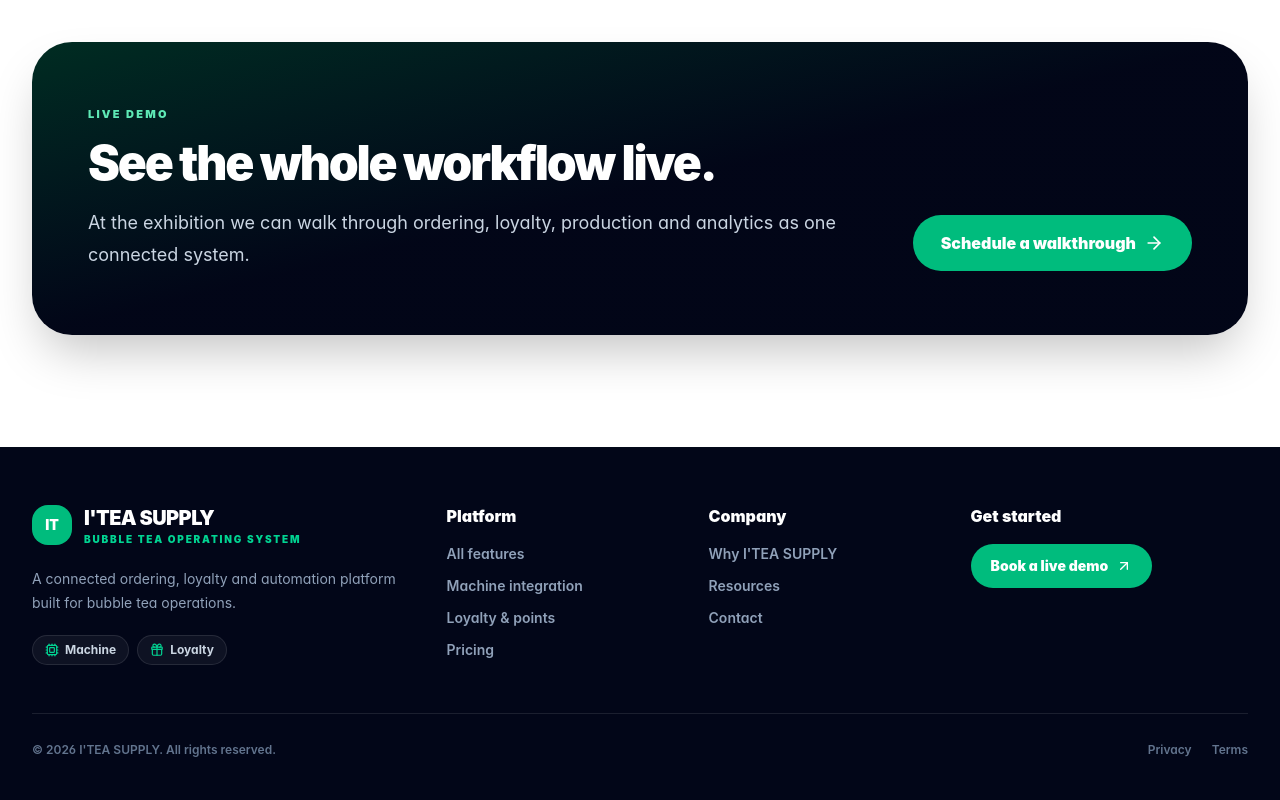
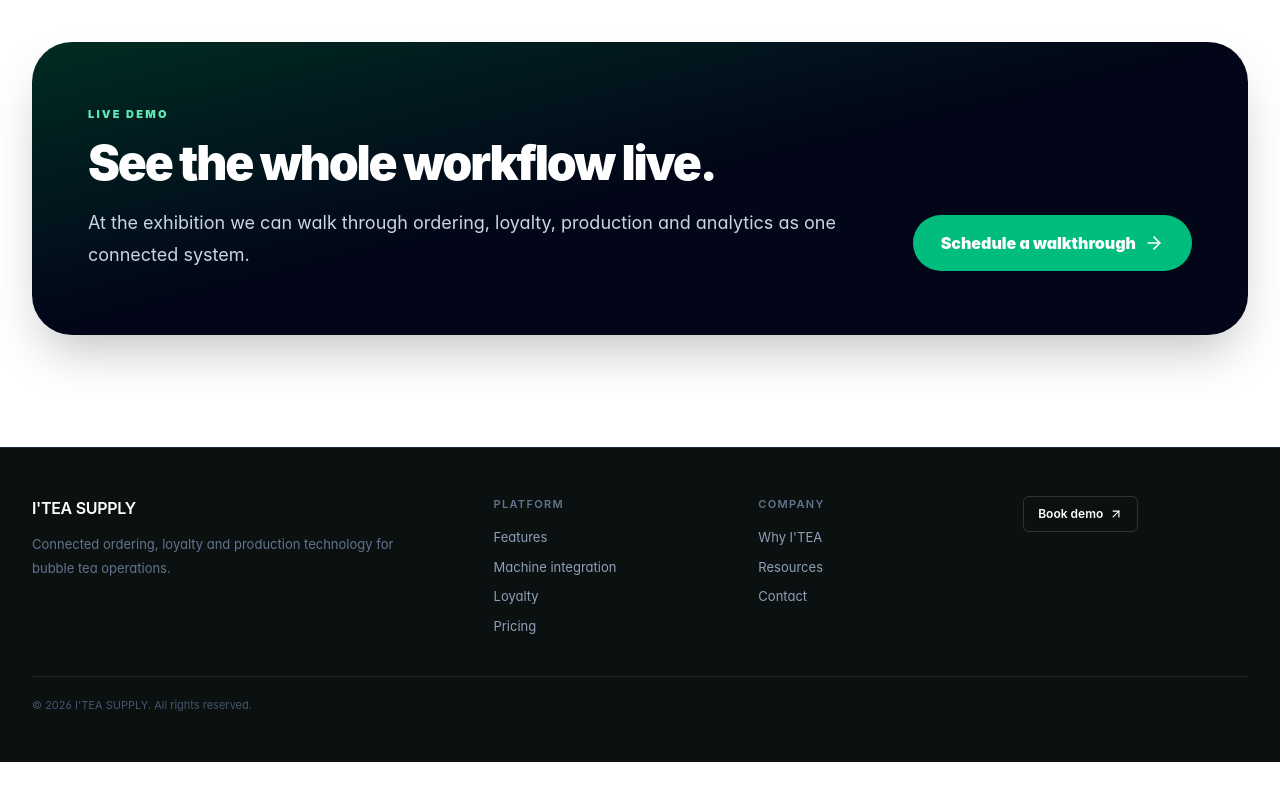
Before and after one commit to onesip/iteasupply-ordering, a React (Vite) app: page / in a window 1280 px wide. Shown: the part 4962-5762 px from the top of the page. After the commit the page ends 5724 px from the top, so only its background shows below. Built offline with nearby package versions, Linux system fonts and the light colour scheme.

Commit message:
Simplify footer for a more corporate visual system

```diff
--- a/components/Footer.tsx
+++ b/components/Footer.tsx
@@ -1,101 +1,28 @@
 import React from 'react';
 import { Link } from 'react-router-dom';
-import { ArrowUpRight, Cpu, Gift } from 'lucide-react';
+import { ArrowUpRight } from 'lucide-react';
 import { useLanguage } from '../src/contexts/LanguageContext';
 
 const Footer: React.FC = () => {
   const { language } = useLanguage();
-  const isEn = language === 'en';
-
-  const copy = isEn
-    ? {
-        desc: 'A connected ordering, loyalty and automation platform built for bubble tea operations.',
-        product: 'Platform',
-        company: 'Company',
-        start: 'Get started',
-        features: 'All features',
-        machine: 'Machine integration',
-        loyalty: 'Loyalty & points',
-        pricing: 'Pricing',
-        why: 'Why I\'TEA SUPPLY',
-        resources: 'Resources',
-        contact: 'Contact',
-        demo: 'Book a live demo',
-        rights: 'All rights reserved.',
-        privacy: 'Privacy',
-        terms: 'Terms',
-      }
-    : {
-        desc: '专为奶茶运营打造，把下单、会员和自动化连接在一起的一体化平台。',
-        product: '平台',
-        company: '公司',
-        start: '开始使用',
-        features: '全部功能',
-        machine: '奶茶机联动',
-        loyalty: '会员与积分',
-        pricing: '价格',
-        why: '为什么选择 I\'TEA SUPPLY',
-        resources: '资源',
-        contact: '联系我们',
-        demo: '预约现场演示',
-        rights: '保留所有权利。',
-        privacy: '隐私',
-        terms: '条款',
-      };
+  const en = language === 'en';
+  const copy = en
+    ? { desc: 'Connected ordering, loyalty and production technology for bubble tea operations.', platform: 'Platform', company: 'Company', features: 'Features', machine: 'Machine integration', loyalty: 'Loyalty', pricing: 'Pricing', why: 'Why I\'TEA', resources: 'Resources', contact: 'Contact', demo: 'Book demo', rights: 'All rights reserved.' }
+    : { desc: '为奶茶门店连接点单、会员与生产流程的一体化技术平台。', platform: '平台', company: '公司', features: '功能', machine: '奶茶机联动', loyalty: '会员', pricing: '价格', why: '为什么选择 I\'TEA', resources: '资源', contact: '联系我们', demo: '预约演示', rights: '保留所有权利。' };
 
   return (
-    <footer className="border-t border-emerald-950/10 bg-slate-950 py-14 text-slate-400">
-      <div className="mx-auto max-w-7xl px-4 sm:px-6 lg:px-8">
-        <div className="grid gap-10 lg:grid-cols-[1.35fr_0.8fr_0.8fr_1fr]">
-          <div>
-            <div className="flex items-center gap-3">
-              <div className="flex h-10 w-10 items-center justify-center rounded-2xl bg-emerald-500 text-sm font-black text-white">IT</div>
-              <div>
-                <div className="text-xl font-black tracking-[-0.03em] text-white">I'TEA SUPPLY</div>
-                <div className="text-[10px] font-black uppercase tracking-[0.18em] text-emerald-400">Bubble tea operating system</div>
-              </div>
-            </div>
-            <p className="mt-5 max-w-sm text-sm leading-6 text-slate-400">{copy.desc}</p>
-            <div className="mt-5 flex flex-wrap gap-2">
-              <span className="inline-flex items-center gap-1.5 rounded-full border border-white/10 bg-white/5 px-3 py-1.5 text-xs font-bold text-slate-300"><Cpu className="h-3.5 w-3.5 text-emerald-400" /> Machine</span>
-              <span className="inline-flex items-center gap-1.5 rounded-full border border-white/10 bg-white/5 px-3 py-1.5 text-xs font-bold text-slate-300"><Gift className="h-3.5 w-3.5 text-emerald-400" /> Loyalty</span>
-            </div>
+    <footer className="border-t border-slate-800 bg-[#0b1110] py-12 text-slate-400">
+      <div className="mx-auto max-w-7xl px-5 sm:px-6 lg:px-8">
+        <div className="grid gap-10 md:grid-cols-[1.5fr_0.8fr_0.8fr_0.8fr]">
+          <div className="max-w-sm">
+            <div className="text-[16px] font-semibold tracking-[-0.02em] text-white">I&apos;TEA SUPPLY</div>
+            <p className="mt-3 text-[13px] leading-6 text-slate-500">{copy.desc}</p>
           </div>
-
-          <div>
-            <h4 className="font-black text-white">{copy.product}</h4>
-            <div className="mt-4 space-y-3 text-sm font-semibold">
-              <Link to="/features" className="block hover:text-emerald-400">{copy.features}</Link>
-              <Link to="/features/machine" className="block hover:text-emerald-400">{copy.machine}</Link>
-              <Link to="/features/loyalty" className="block hover:text-emerald-400">{copy.loyalty}</Link>
-              <Link to="/pricing" className="block hover:text-emerald-400">{copy.pricing}</Link>
-            </div>
-          </div>
-
-          <div>
-            <h4 className="font-black text-white">{copy.company}</h4>
-            <div className="mt-4 space-y-3 text-sm font-semibold">
-              <Link to="/why-orderpin" className="block hover:text-emerald-400">{copy.why}</Link>
-              <Link to="/resources" className="block hover:text-emerald-400">{copy.resources}</Link>
-              <Link to="/contact" className="block hover:text-emerald-400">{copy.contact}</Link>
-            </div>
-          </div>
-
-          <div>
-            <h4 className="font-black text-white">{copy.start}</h4>
-            <Link to="/contact" className="mt-4 inline-flex items-center gap-2 rounded-full bg-emerald-500 px-5 py-3 text-sm font-black text-white transition hover:bg-emerald-400">
-              {copy.demo} <ArrowUpRight className="h-4 w-4" />
-            </Link>
-          </div>
+          <div><div className="text-[11px] font-semibold uppercase tracking-[0.12em] text-slate-500">{copy.platform}</div><div className="mt-4 space-y-2.5 text-[13px]"><Link to="/features" className="block hover:text-white">{copy.features}</Link><Link to="/features/machine" className="block hover:text-white">{copy.machine}</Link><Link to="/features/loyalty" className="block hover:text-white">{copy.loyalty}</Link><Link to="/pricing" className="block hover:text-white">{copy.pricing}</Link></div></div>
+          <div><div className="text-[11px] font-semibold uppercase tracking-[0.12em] text-slate-500">{copy.company}</div><div className="mt-4 space-y-2.5 text-[13px]"><Link to="/why-orderpin" className="block hover:text-white">{copy.why}</Link><Link to="/resources" className="block hover:text-white">{copy.resources}</Link><Link to="/contact" className="block hover:text-white">{copy.contact}</Link></div></div>
+          <div><Link to="/contact" className="inline-flex h-9 items-center gap-1.5 rounded-md border border-white/15 px-3.5 text-[12px] font-semibold text-white transition hover:border-emerald-500 hover:text-emerald-300">{copy.demo}<ArrowUpRight className="h-3.5 w-3.5" /></Link></div>
         </div>
-
-        <div className="mt-12 flex flex-col gap-4 border-t border-white/10 pt-7 text-xs font-semibold text-slate-500 sm:flex-row sm:items-center sm:justify-between">
-          <p>&copy; {new Date().getFullYear()} I'TEA SUPPLY. {copy.rights}</p>
-          <div className="flex gap-5">
-            <a href="#" className="hover:text-white">{copy.privacy}</a>
-            <a href="#" className="hover:text-white">{copy.terms}</a>
-          </div>
-        </div>
+        <div className="mt-10 border-t border-white/10 pt-5 text-[11px] text-slate-600">© {new Date().getFullYear()} I&apos;TEA SUPPLY. {copy.rights}</div>
       </div>
     </footer>
   );
```
